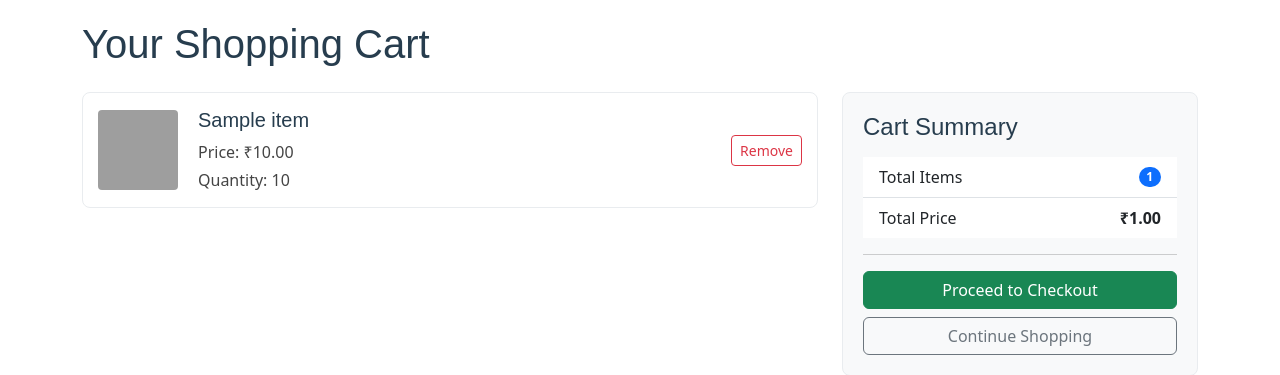
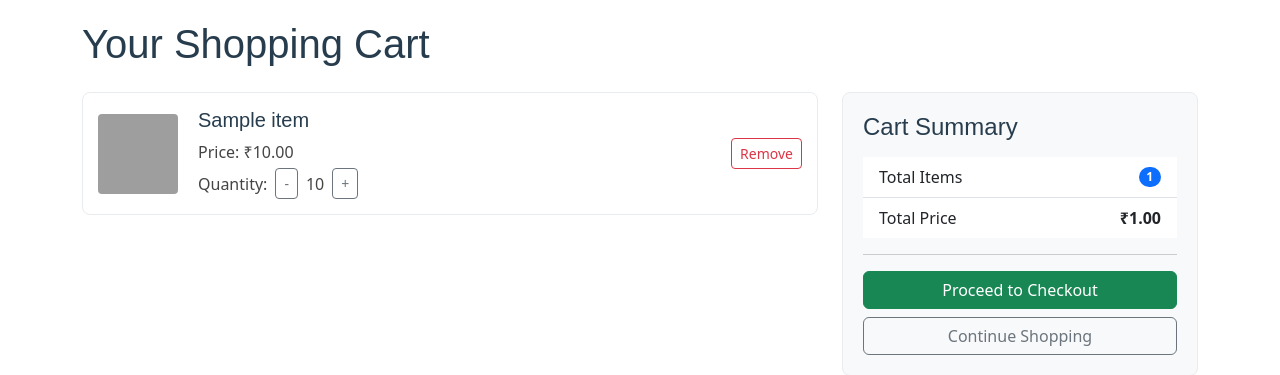
Before and after one commit to sreekanthops/gspaces_new, a Flask app: template templates/cart.html in a window 1280 px wide. Shown: the part 154-529 px from the top of the page. Run offline with Flask 3, Linux system fonts and the light colour scheme; the template is opened without the code that fills it: most values are stand-ins (such as "Sample title", 1, 10 or a date in 2020); some libraries are stand-ins or nearby versions; grey boxes are pictures that could not be loaded.

Commit message:
Update cart.html

```diff
--- a/templates/cart.html
+++ b/templates/cart.html
@@ -72,7 +72,16 @@
                             <div class="cart-item-details">
                                 <h5>{{ item.name }}</h5>
                                 <p class="mb-1">Price: ₹{{ item.price|inr }}</p>
-                                <p class="mb-0">Quantity: {{ item.quantity }}</p>
+                                <div class="d-flex align-items-center">
+                                    <p class="mb-0 me-2">Quantity:</p>
+                                    <form action="{{ url_for('update_quantity', product_id=item.id, action='decrease') }}" method="post" style="display: inline;">
+                                        <button type="submit" class="btn btn-sm btn-outline-secondary">-</button>
+                                    </form>
+                                    <span class="mx-2">{{ item.quantity }}</span>
+                                    <form action="{{ url_for('update_quantity', product_id=item.id, action='increase') }}" method="post" style="display: inline;">
+                                        <button type="submit" class="btn btn-sm btn-outline-secondary">+</button>
+                                    </form>
+                                </div>
                             </div>
                             <a href="{{ url_for('remove_from_cart', product_id=item.id) }}" class="btn btn-sm btn-outline-danger">Remove</a>
                         </div>
```
